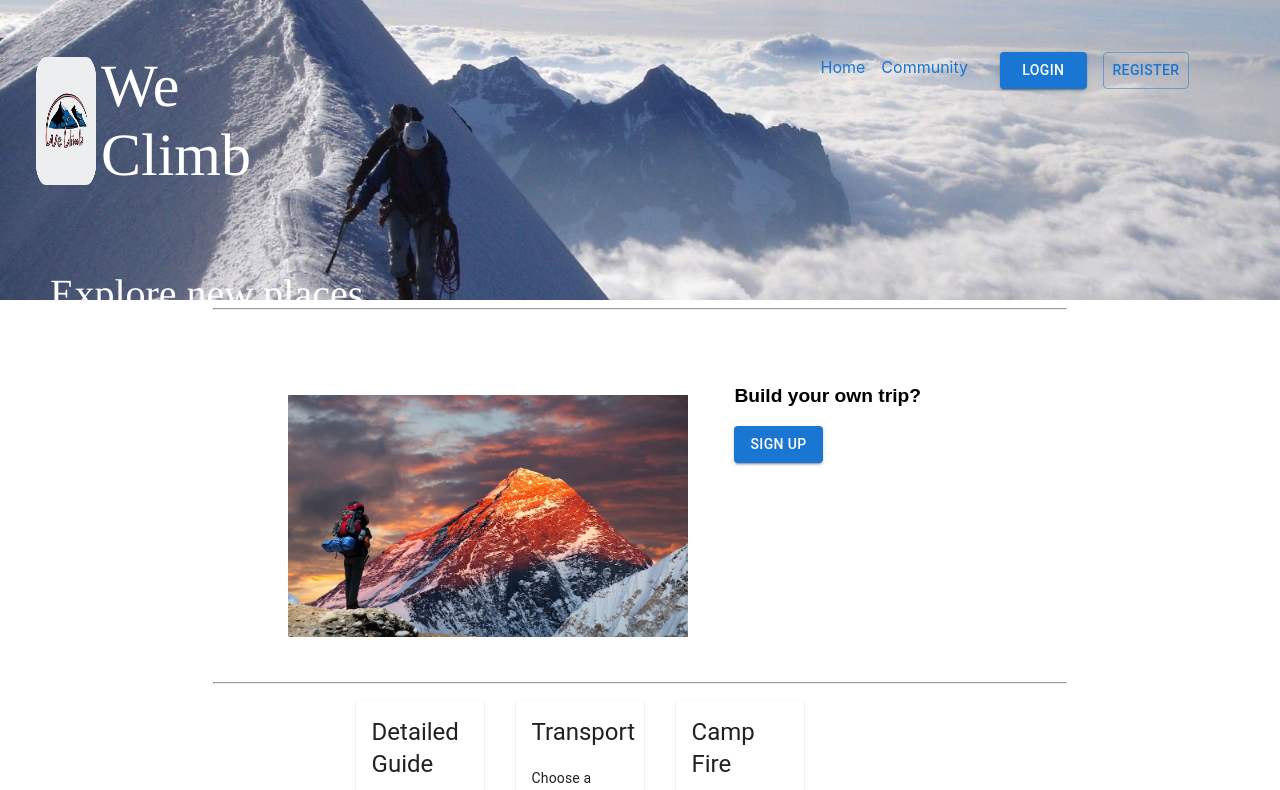
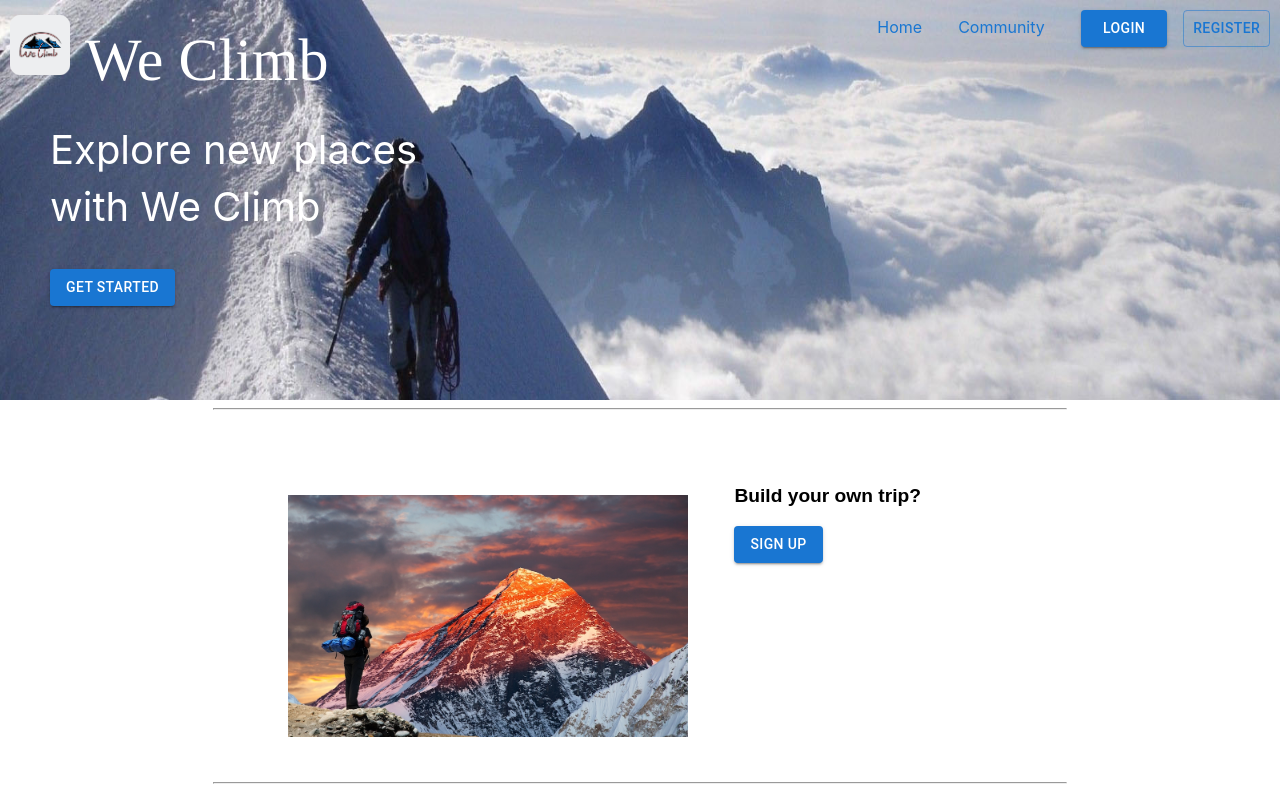
Before and after one commit to williamzeming/csit321, a React (Create React App) app in the folder webapp/: page / in a window 1280 px wide. Shown: the top 790 px of the page. Built offline with nearby package versions, Linux system fonts and the light colour scheme; no server answers.

Commit message:
Changes for js homepage

```diff
--- a/webapp/src/page/Home.css
+++ b/webapp/src/page/Home.css
@@ -103,3 +103,42 @@ a{
     color: white;
     text-decoration:none;
 }
+.topColumn{
+    padding-top: 10px;
+    height: 400px;
+    background-image:url('./back3.jpg');
+    background-size: 100% 100%;
+    background-repeat:no-repeat;
+    color: white;
+    display: flex;
+    flex-direction: row;
+    flex-grow: 1;
+}
+.topFirstColumn{
+    align-content:center;
+    color: white;
+    display: flex;
+    flex-direction: row;
+    flex-grow: 1;
+}
+.topSecondColumn{
+    align-content:center;
+    color: white;
+    display: flex;
+    flex-direction: row;
+    flex-grow: 1;
+}
+.topThirdColumn{
+    align-content:center;
+    justify-content: center;
+    color: white;
+    display: flex;
+    flex-direction: row;
+    flex-grow: 1;
+}
+topFirstColumnRow{
+    color: white;
+    display: flex;
+    flex-direction: column;
+    flex-grow: 1;
+}
--- a/webapp/src/page/Home.js
+++ b/webapp/src/page/Home.js
@@ -122,30 +122,39 @@ class Home extends React.Component {
 
     render() {
         return (<div>
-                <Box sx={{flexGrow: 1}} className={"backgroundIMG"}>
-                    <Grid>
-                        <br/>
+                <Grid className={"topColumn"}>
+                    <Grid className={"topFirstColumn"}>
+                        <Grid className={"topFirstColumnRow"}>
+
+                                <img src={logo1} height={60} width={60} style={{paddingLeft: 10}} className={"center"}/>
+                                <span className={"serif"} style={{paddingLeft:15,color:"white",fontSize:60}}>We Climb</span>
+                            <Stack spacing={1}>
+
+                            <Grid style={{paddingTop:30}}>
+                                <span style={{fontSize:40,paddingLeft:50,color:"white", paddingTop: 80}}>Explore new places</span>
+
                             </Grid>
-                    <Stack spacing={2} alignItems={"center"}>
-                        <Grid container spacing={4}>
-                            <Grid item xs>
-                                <Grid style={{fontSize:60,paddingLeft: 10,display:"flex"}}>
-                                    <img src={logo1} width={60} style={{paddingLeft: 10}} className={"center"}/>
-                                    <span className={"serif"} style={{paddingLeft:5,color:"white"}}>We Climb</span>
+                            <Grid >
+                                <span style={{fontSize:40,paddingLeft:50,color:"white", paddingTop: 80}}>with We Climb</span>
                             </Grid>
+                            <Grid style={{paddingLeft:50,paddingTop:30}}>
+                                <Button  variant="contained" href={"/Login"}>GET STARTED</Button>
+                            </Grid>
+                        </Stack>
                         </Grid>
 
-                            <Grid item xs={6}>
-                                <Stack spacing={2} direction="row" justifyContent={"right"} className={"center"}>
-                                    <Link to="/" underline="hover">Home</Link>
-                                    <Link to="/" underline="hover">Community</Link>
+                    </Grid>
+                    <Grid className={"topSecondColumnColumn"}>
+                    </Grid>
+                    <Grid className={"topThirdColumnColumn"}>
+                        <Stack direction="row"spacing={2} >
+                            <Stack spacing={2} direction="row" style={{paddingTop:7}}>
+                                <Link style={{paddingRight:20}}to="/" underline="hover">Home</Link>
+                                <Link style={{paddingRight:20}}to="/" underline="hover">Community</Link>
                             </Stack>
-                            </Grid>
-                            <Grid item xs>
-                                <Stack direction="row">
                             {
                                 this.state.loginState ? (
-                                            <Stack spacing={2} direction="row" justifyContent={"left"}>
+                                    <Stack spacing={2} direction="row" style={{paddingRight: 10}}>
                                         <Button fullWidth variant="contained" href={"/Login"}>
                                             <div>{this.state.userName}</div>
                                         </Button>
@@ -153,7 +162,7 @@ class Home extends React.Component {
                                         <Button fullWidth variant="outlined" onClick={this.logout}
                                                 href={"/"}>Logout</Button>
                                     </Stack>) : (
-                                            <Stack spacing={2} direction="row" justifyContent={"left"}>
+                                    <Stack spacing={2} direction="row" style={{paddingRight: 10}}>
                                         <Button fullWidth variant="contained" href={"/Login"}>
                                             Login
                                         </Button>
@@ -166,26 +175,70 @@ class Home extends React.Component {
                         </Stack>
                     </Grid>
                 </Grid>
-                    </Stack>
-                    <Grid className={"serif"} style={{fontSize:40,paddingLeft:50,color:"white", paddingTop: 80}}>
-                        <span>Explore new places</span>
-                        <br/>
-                        <span>with We Climb</span>
-                    </Grid>
+                {/*<Box sx={{flexGrow: 1}} className={"backgroundIMG"}>*/}
+                {/*    <Grid>*/}
+                {/*        <br/>*/}
+                {/*    </Grid>*/}
+                {/*    <Stack spacing={2} alignItems={"center"}>*/}
+                {/*        <Grid container spacing={4}>*/}
+                {/*            <Grid item xs>*/}
+                {/*                <Grid style={{fontSize:60,paddingLeft: 10,display:"flex"}}>*/}
+                {/*                    <img src={logo1} width={60} style={{paddingLeft: 10}} className={"center"}/>*/}
+                {/*                    <span className={"serif"} style={{paddingLeft:5,color:"white"}}>We Climb</span>*/}
+                {/*                </Grid>*/}
+                {/*            </Grid>*/}
 
-                    <Grid>
-                        <br/>
-                        <br/>
-                        <br/>
-                        <Stack spacing={4} direction={"row"}>
+                {/*            <Grid item xs={6}>*/}
+                {/*                <Stack spacing={2} direction="row" justifyContent={"right"} className={"center"}>*/}
+                {/*                    <Link to="/" underline="hover">Home</Link>*/}
+                {/*                    <Link to="/" underline="hover">Community</Link>*/}
+                {/*                </Stack>*/}
+                {/*            </Grid>*/}
+                {/*            <Grid item xs>*/}
+                {/*                <Stack direction="row">*/}
+                {/*                    {*/}
+                {/*                        this.state.loginState ? (*/}
+                {/*                            <Stack spacing={2} direction="row" justifyContent={"left"}>*/}
+                {/*                                <Button fullWidth variant="contained" href={"/Login"}>*/}
+                {/*                                    <div>{this.state.userName}</div>*/}
+                {/*                                </Button>*/}
+                {/*                                <Button fullWidth variant="outlined" href={"/Register"}>Setting</Button>*/}
+                {/*                                <Button fullWidth variant="outlined" onClick={this.logout}*/}
+                {/*                                        href={"/"}>Logout</Button>*/}
+                {/*                            </Stack>) : (*/}
+                {/*                            <Stack spacing={2} direction="row" justifyContent={"left"}>*/}
+                {/*                                <Button fullWidth variant="contained" href={"/Login"}>*/}
+                {/*                                    Login*/}
+                {/*                                </Button>*/}
+                {/*                                <Button fullWidth variant="outlined"*/}
+                {/*                                        href={"/Register"}>Register</Button>*/}
+                {/*                            </Stack>*/}
 
-                        </Stack>
-                        <br/>
-                        <br/>
-                        <br/>
+                {/*                        )*/}
+                {/*                    }*/}
+                {/*                </Stack>*/}
+                {/*            </Grid>*/}
+                {/*        </Grid>*/}
+                {/*    </Stack>*/}
+                {/*    <Grid className={"serif"} style={{fontSize:40,paddingLeft:50,color:"white", paddingTop: 80}}>*/}
+                {/*        <span>Explore new places</span>*/}
+                {/*        <br/>*/}
+                {/*        <span>with We Climb</span>*/}
+                {/*    </Grid>*/}
 
-                    </Grid>
-                </Box>
+                {/*    <Grid>*/}
+                {/*        <br/>*/}
+                {/*        <br/>*/}
+                {/*        <br/>*/}
+                {/*        <Stack spacing={4} direction={"row"}>*/}
+
+                {/*        </Stack>*/}
+                {/*        <br/>*/}
+                {/*        <br/>*/}
+                {/*        <br/>*/}
+
+                {/*    </Grid>*/}
+                {/*</Box>*/}
                 {/*<hr/>*/}
                 {/*main content*/}
                 <Grid container>
```
Lines whose indentation alone changed are shown as unchanged.
